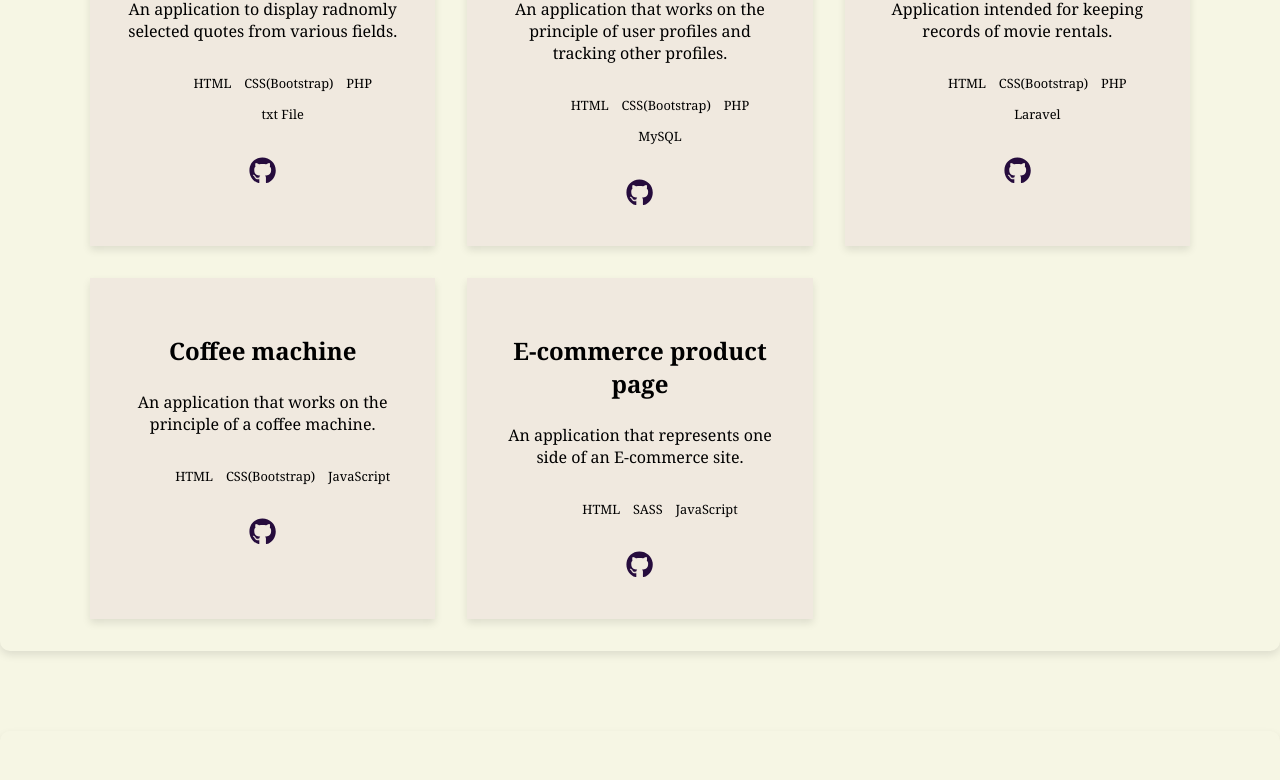
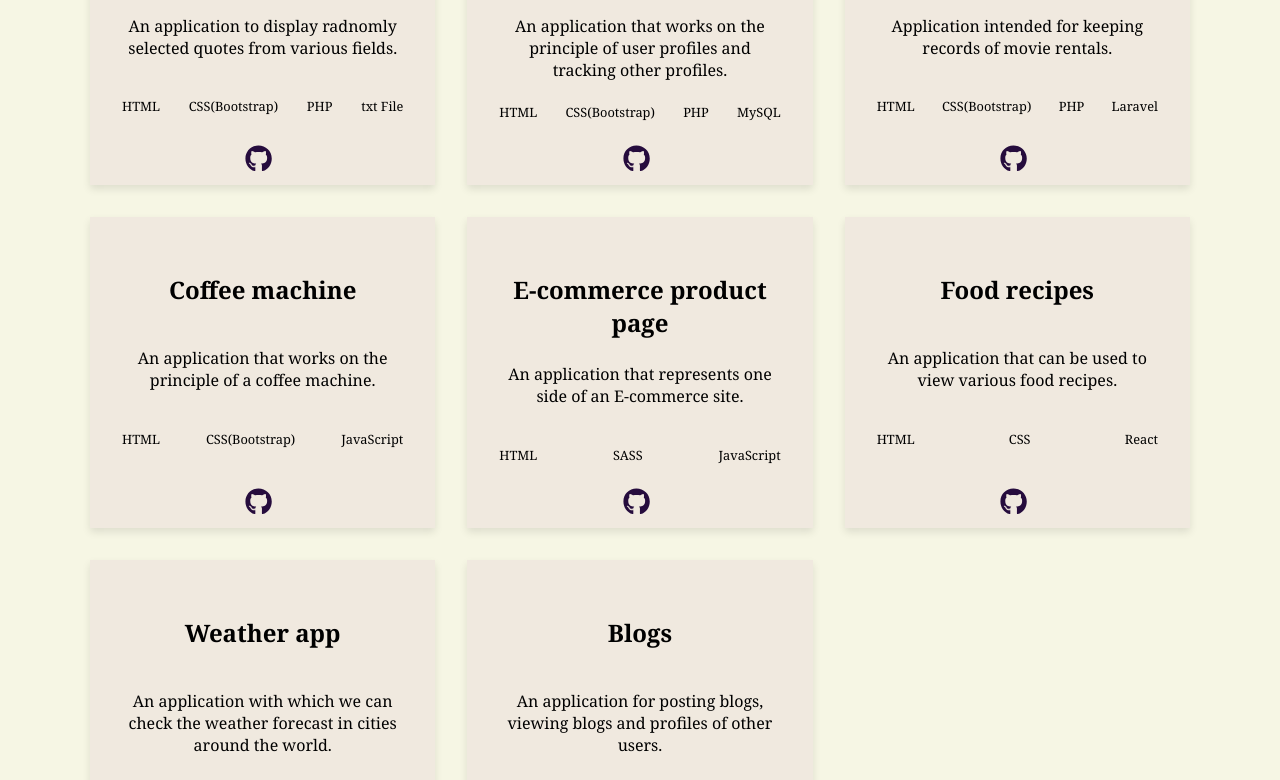
Before and after one commit to toska27/Portfolio, a React (Create React App) app: page / in a window 1280 px wide. Shown: the part 1217-1997 px from the top of the page. Built offline with nearby package versions, Linux system fonts and the light colour scheme.

Commit message:
added new projects and changed style of projects card

```diff
--- a/src/components/ProjectCard/ProjectCard.css
+++ b/src/components/ProjectCard/ProjectCard.css
@@ -5,6 +5,7 @@
   background-color: rgb(240, 233, 223);
   transition: all 0.3s ease;
   box-shadow: 0 4px 8px rgba(0, 0, 0, 0.1);
+  position: relative;
 }
 .card_dark {
   padding: 2em;
@@ -13,29 +14,43 @@
   background-color: rgb(46, 43, 37);
   transition: all 0.3s ease;
   box-shadow: 0 4px 8px rgba(253, 253, 253, 0.1);
+  position: relative;
+}
+.card_title {
+  min-height: 50px;
 }
 .card_desc {
-  margin-top: 1em;
+  min-height: 60px;
 }
 .card_list {
   display: flex;
-  flex-wrap: wrap;
-  justify-content: center;
-  margin: 1.6em 0;
+  flex-direction: row;
+  justify-content: space-between;
+  align-items: center;
+  padding: 0;
+  margin-bottom: 1.6em;
+  width: 100%;
 }
 .card_list-item {
-  margin: 0.5em;
+  margin: 0.5em 0;
   font-weight: 500;
   font-size: 0.8rem;
+  text-align: center;
 }
 .card_link {
   font-size: 1.7rem;
   color: rgb(38, 12, 61);
+  position: absolute;
+  bottom: 5px;
+  left: 45%;
 }
 .card_link_dark {
   font-size: 1.7rem;
   color: rgb(163, 226, 226);
   transition: all 0.3s ease;
+  position: absolute;
+  bottom: 5px;
+  left: 47%;
 }
 /*hover*/
 .card:hover {
--- a/src/portfolio.js
+++ b/src/portfolio.js
@@ -65,6 +65,40 @@ const projects = [
     ],
     link: "https://github.com/toska27/Projects/tree/main/E-commerce%20product%20page",
   },
+  {
+    id: 6,
+    title: "Food recipes",
+    desc: "An application that can be used to view various food recipes.",
+    stack: [
+      { id: 1, name: "HTML" },
+      { id: 2, name: "CSS" },
+      { id: 3, name: "React" },
+    ],
+    link: "https://github.com/toska27/Food_recipes",
+  },
+  {
+    id: 7,
+    title: "Weather app",
+    desc: "An application with which we can check the weather forecast in cities around the world.",
+    stack: [
+      { id: 1, name: "HTML" },
+      { id: 2, name: "CSS" },
+      { id: 3, name: "React" },
+    ],
+    link: "https://github.com/toska27/Weather_app",
+  },
+  {
+    id: 8,
+    title: "Blogs",
+    desc: "An application for posting blogs, viewing blogs and profiles of other users.",
+    stack: [
+      { id: 1, name: "HTML" },
+      { id: 2, name: "CSS(Bootstrap)" },
+      { id: 3, name: "PHP" },
+      { id: 4, name: "MySQL" },
+    ],
+    link: "https://github.com/toska27/Blogs",
+  },
 ];
 
 const skills = [
```
